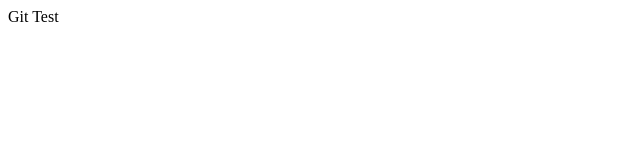
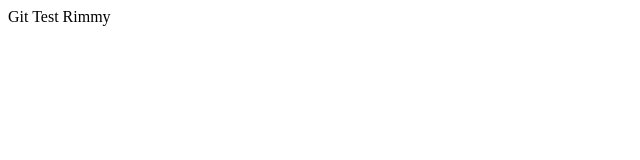
Before and after one commit to RIMMY97/Tutorial, a plain HTML site: page index.html in a window 1280 px wide. Shown: the full height of the page, 0-640 px from the left. Drawn offline with Linux system fonts and the light colour scheme.

Commit message:
HTML 내용 추가

```diff
--- a/index.html
+++ b/index.html
@@ -6,5 +6,6 @@
 </head>
 <body>
     Git Test
+    Rimmy
 </body>
 </html>
```
